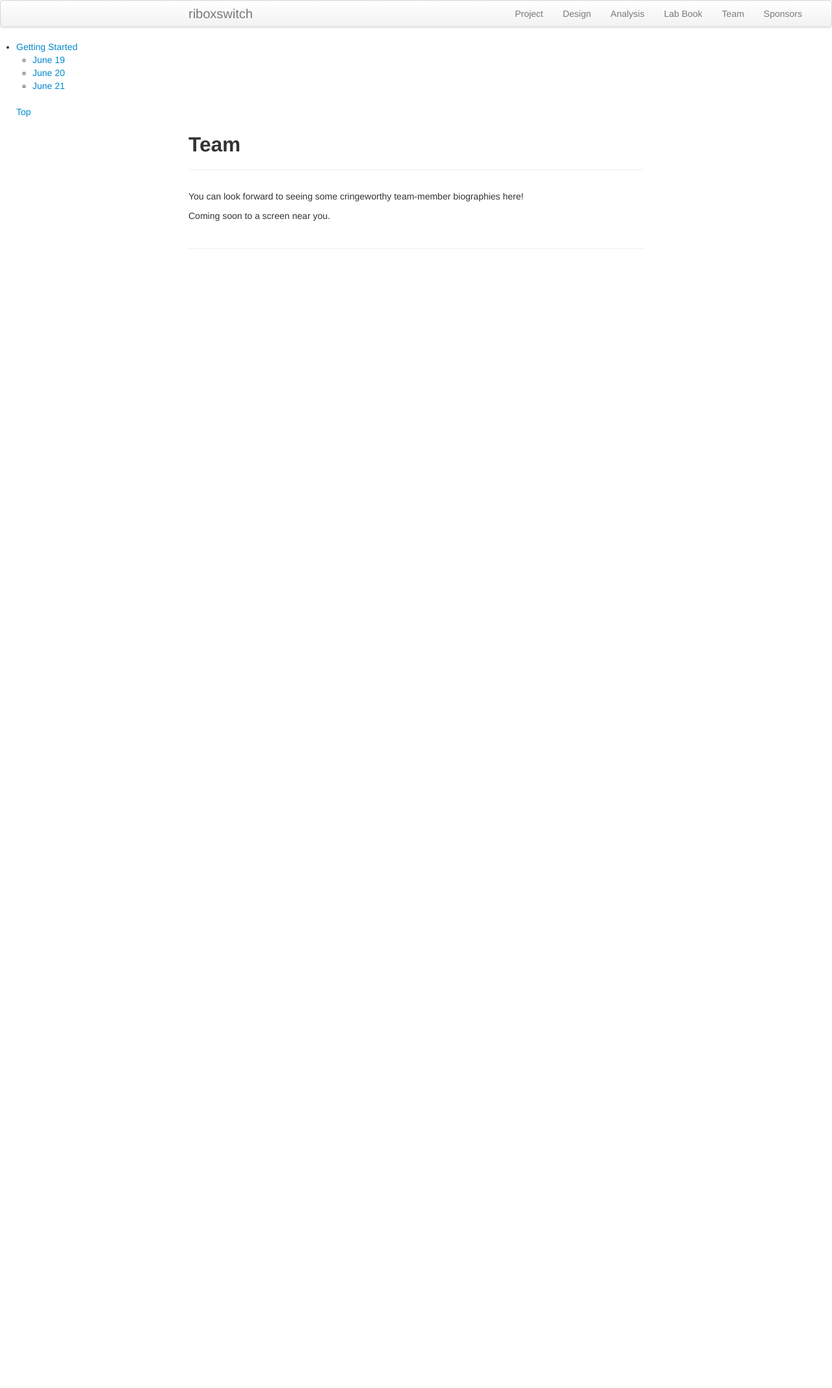
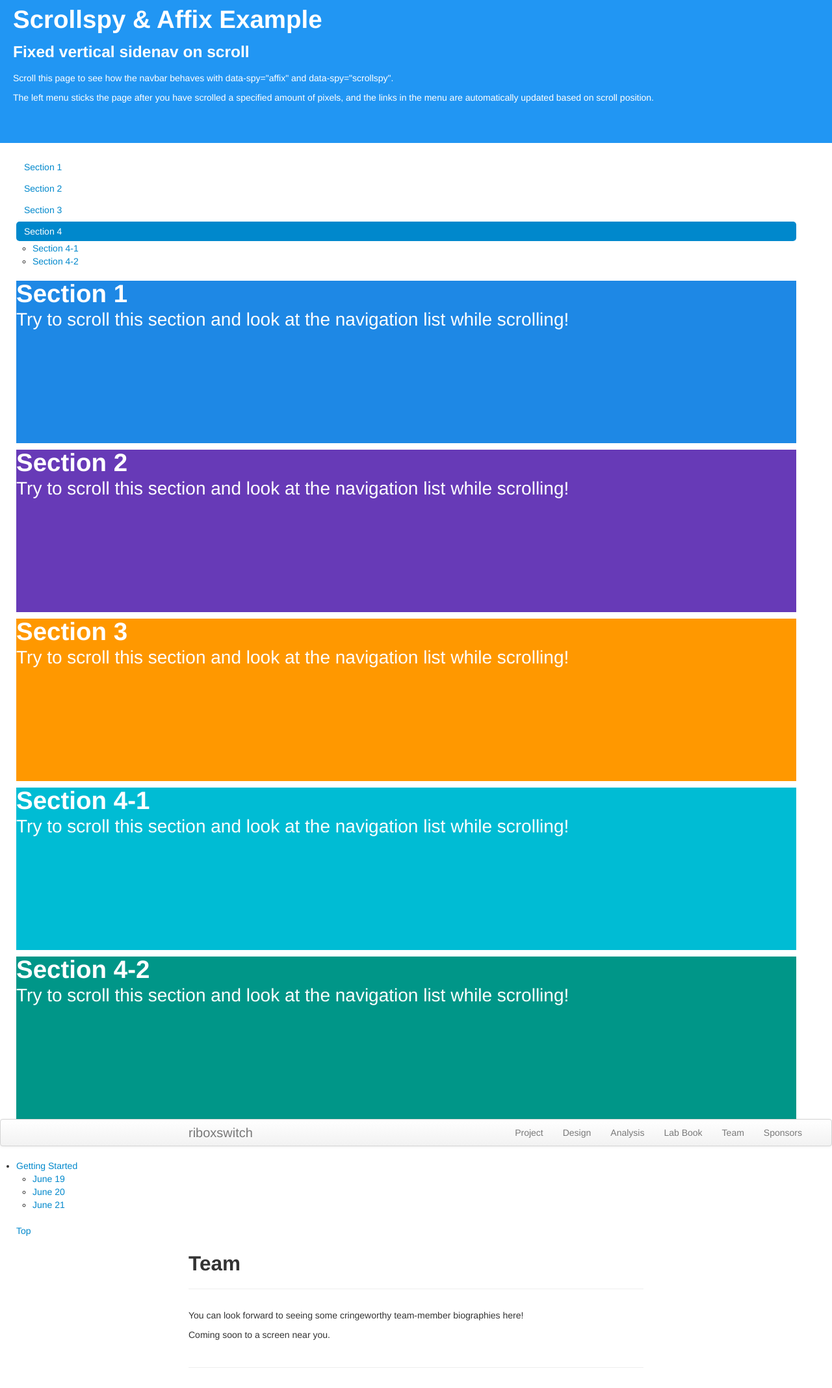
Before and after one commit to riboxswitch/riboxswitch.github.io, a Jekyll site: the page built from team.md, in a window 1280 px wide. Shown: the whole page at 65% size. Built offline with Jekyll 4.4.1, drawn with Linux system fonts in a browser that asks for light colours; nearby versions of some CDN libraries; before the commit the page ends 900 px from its top, so only the background shows below that.

Commit message:
attempt at adding in sidenavbar

```diff
--- a/_includes/themes/twitter/default.html
+++ b/_includes/themes/twitter/default.html
@@ -1,6 +1,13 @@
 <!DOCTYPE html>
 <html lang="en">
   <head>
+    <!-- popover code -->
+    <script>
+    $(document).ready(function(){
+      $('[data-toggle="popover"]').popover();
+    });
+    </script>
+    <!-- page layout-->
     <meta charset="utf-8">
     <title>{{ page.title }}</title>
     {% if page.description %}<meta name="description" content="{{ page.description }}">{% endif %}
@@ -16,6 +23,87 @@
 
     <!-- Le styles -->
     <link href="{{ ASSET_PATH }}/bootstrap/css/bootstrap.2.2.2.min.css" rel="stylesheet">
+    <!-- The bootstrap example for sidenav -->
+    <script src="https://ajax.googleapis.com/ajax/libs/jquery/3.2.1/jquery.min.js"></script>
+    <script src="https://maxcdn.bootstrapcdn.com/bootstrap/3.3.7/js/bootstrap.min.js"></script>
+      <style>
+  body {
+      position: relative;
+  }
+  .affix {
+      top: 20px;
+  }
+  div.col-sm-9 div {
+      height: 250px;
+      font-size: 28px;
+  }
+  #section1 {color: #fff; background-color: #1E88E5;}
+  #section2 {color: #fff; background-color: #673ab7;}
+  #section3 {color: #fff; background-color: #ff9800;}
+  #section41 {color: #fff; background-color: #00bcd4;}
+  #section42 {color: #fff; background-color: #009688;}
+
+  @media screen and (max-width: 810px) {
+    #section1, #section2, #section3, #section41, #section42  {
+        margin-left: 150px;
+    }
+  }
+  </style>
+</head>
+<body data-spy="scroll" data-target="#myScrollspy" data-offset="15">
+
+<div class="container-fluid" style="background-color:#2196F3;color:#fff;height:220px;">
+  <h1>Scrollspy & Affix Example</h1>
+  <h3>Fixed vertical sidenav on scroll</h3>
+  <p>Scroll this page to see how the navbar behaves with data-spy="affix" and data-spy="scrollspy".</p>
+  <p>The left menu sticks the page after you have scrolled a specified amount of pixels, and the links in the menu are automatically updated based on scroll position.</p>
+</div>
+<br>
+
+<div class="container">
+  <div class="row">
+    <nav class="col-sm-3" id="myScrollspy">
+      <ul class="nav nav-pills nav-stacked" data-spy="affix" data-offset-top="205">
+        <li><a href="#section1">Section 1</a></li>
+        <li><a href="#section2">Section 2</a></li>
+        <li><a href="#section3">Section 3</a></li>
+        <li class="dropdown">
+          <a class="dropdown-toggle" data-toggle="dropdown" href="#">Section 4 <span class="caret"></span></a>
+          <ul class="dropdown-menu">
+            <li><a href="#section41">Section 4-1</a></li>
+            <li><a href="#section42">Section 4-2</a></li>
+          </ul>
+        </li>
+      </ul>
+    </nav>
+    <div class="col-sm-9">
+      <div id="section1">
+        <h1>Section 1</h1>
+        <p>Try to scroll this section and look at the navigation list while scrolling!</p>
+      </div>
+      <div id="section2">
+        <h1>Section 2</h1>
+        <p>Try to scroll this section and look at the navigation list while scrolling!</p>
+      </div>
+      <div id="section3">
+        <h1>Section 3</h1>
+        <p>Try to scroll this section and look at the navigation list while scrolling!</p>
+      </div>
+      <div id="section41">
+        <h1>Section 4-1</h1>
+        <p>Try to scroll this section and look at the navigation list while scrolling!</p>
+      </div>
+      <div id="section42">
+        <h1>Section 4-2</h1>
+        <p>Try to scroll this section and look at the navigation list while scrolling!</p>
+      </div>
+    </div>
+  </div>
+</div>
+
+</body>
+</html>
+    <!-- end bootstrap example -->
     <link href="{{ ASSET_PATH }}/css/style.css?body=1" rel="stylesheet" type="text/css" media="all">
     <link href="{{ ASSET_PATH }}/css/kbroman.css" rel="stylesheet" type="text/css" media="all">
 
@@ -62,6 +150,17 @@
   </ul>
 </nav>
 
+<!-- Side Navbar attempt 2 -->
+<!--<body data-spy="scroll" data-target="#myScrollspy" data-offset="15">
+
+<nav class="col-sm-3" id="myScrollspy">
+  <ul class="nav nav-pills nav-stacked" data-spy="affix" data-offset-top="205">
+</nav>
+
+</body>-->
+
+<!-- content -->
+
     <div class="container-narrow">
 
       <div class="content">
```
